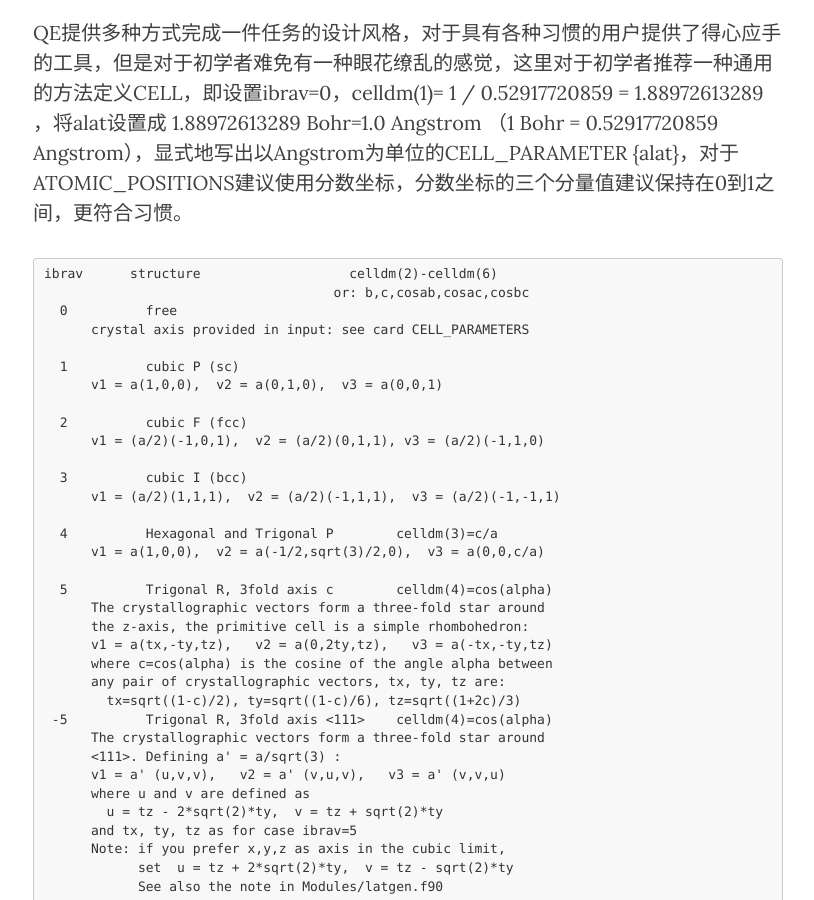
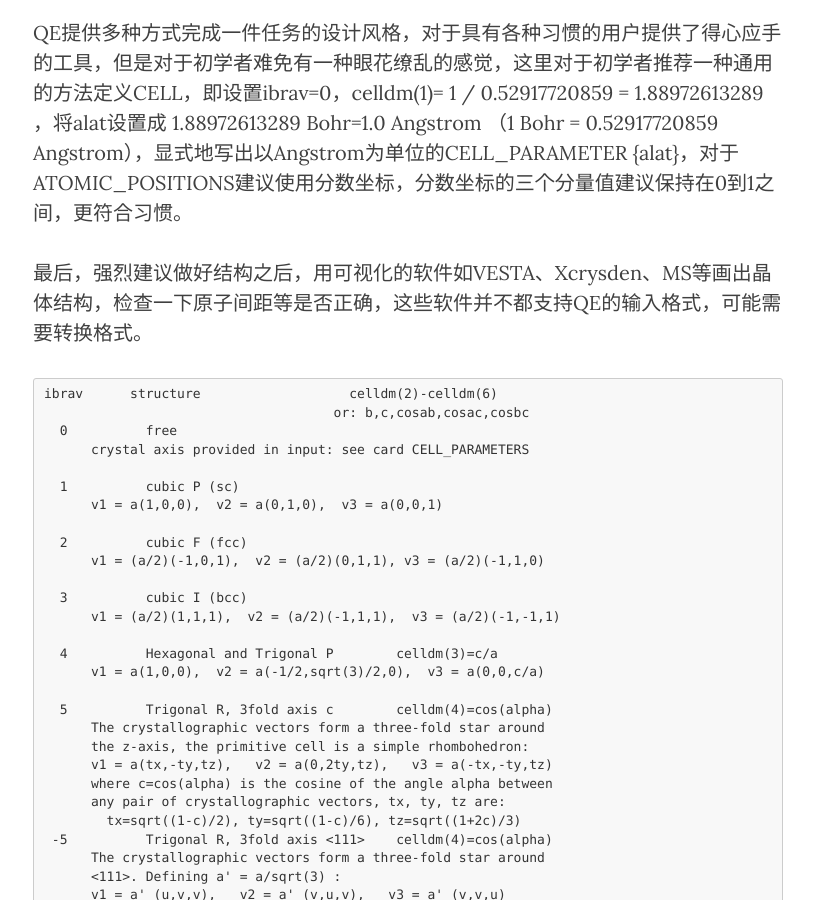
Before and after one commit to yyyu200/DFTbook, a Jekyll site: the page built from _posts/2019-04-07-TransCell.md, in a window 1280 px wide and 900 px high, scrolled down 4540 px. Shown: the whole window, without its empty margins (232-1046 px from the left). Built offline with Jekyll 4.4.1, drawn with Linux system fonts in a browser that asks for light colours; nearby versions of some CDN libraries; formulas are drawn with MathJax 3; comment, search, counter and statistics services are not loaded.

Commit message:
modify at20190414-11:18:34-aliyun

````diff
--- a/_posts/2019-04-07-TransCell.md
+++ b/_posts/2019-04-07-TransCell.md
@@ -82,6 +82,8 @@ ibrav不等于零时，这里建议只用来计算材料的原胞，这时，ibr
 在QE中还可以直接给出晶格的基矢长度和夹角A, B, C, cosAB, cosAC, cosBC，单位是Angstrom，这样唯一确定了CELL，这时的空间直角坐标系是QE内部定义的，也由下面表格给出。
 
 QE提供多种方式完成一件任务的设计风格，对于具有各种习惯的用户提供了得心应手的工具，但是对于初学者难免有一种眼花缭乱的感觉，这里对于初学者推荐一种通用的方法定义CELL，即设置ibrav=0，celldm(1)= 1 / 0.52917720859 = 1.88972613289 ，将alat设置成 1.88972613289 Bohr=1.0 Angstrom （1 Bohr = 0.52917720859 Angstrom），显式地写出以Angstrom为单位的CELL_PARAMETER {alat}，对于ATOMIC_POSITIONS建议使用分数坐标，分数坐标的三个分量值建议保持在0到1之间，更符合习惯。
+
+最后，强烈建议做好结构之后，用可视化的软件如VESTA、Xcrysden、MS等画出晶体结构，检查一下原子间距等是否正确，这些软件并不都支持QE的输入格式，可能需要转换格式。
 
 ```
 ibrav      structure                   celldm(2)-celldm(6)
````
